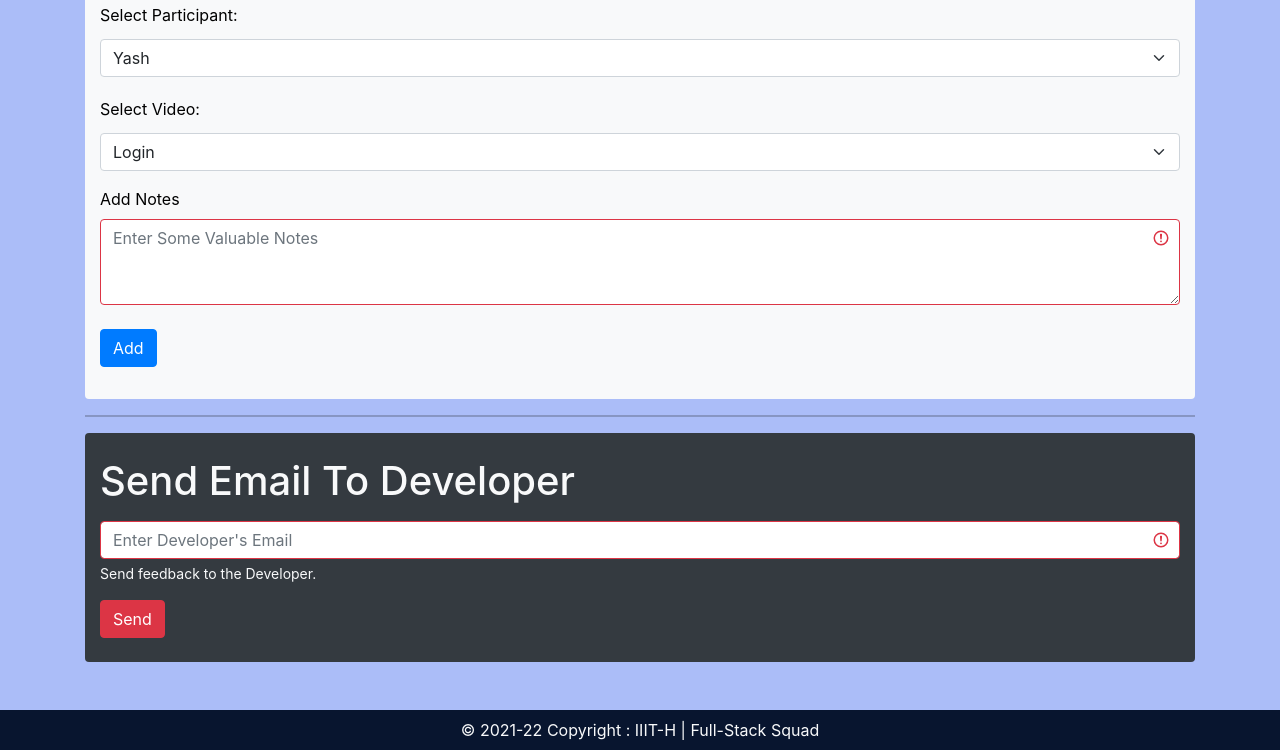
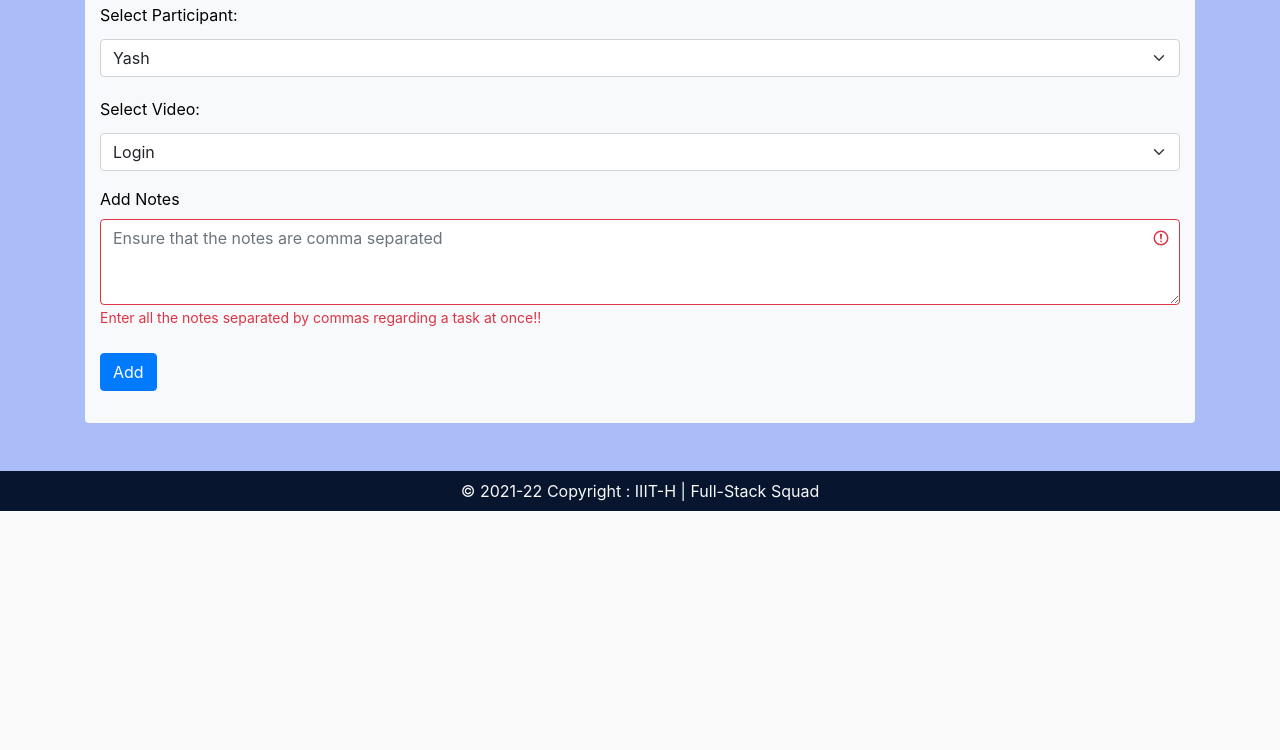
Before and after one commit to Jeevesh-Joshi/Mobile-Usability-Evaluation-Suite, a Django app: page /testing in a window 1280 px wide. Shown: the part 805-1555 px from the top of the page. After the commit the page ends 1316 px from the top, so only its background shows below. Run offline with Django 3.2, Linux system fonts and the light colour scheme; data comes from the database, SQL or seed files in the repository; both versions use the stored data as it was after the commit; some libraries are stand-ins or nearby versions.

Commit message:
Testing debugging  and email

```diff
--- a/SSD_project/MUES/recorders.py
+++ b/SSD_project/MUES/recorders.py
@@ -8,7 +8,7 @@ class RecordingThread (threading.Thread):
         self.isRunning = True
         self.cap = camera
         fourcc = cv2.VideoWriter_fourcc(*'MJPG')
-        path = "MUES/static/Recordings/"+vname+".avi"
+        path = "MUES/static/Recordings/"+vname+".mp4"
         self.out = cv2.VideoWriter(path,fourcc, 20.0, (640,480))
 
     def run(self):
--- a/SSD_project/MUES/static/MUES/JS/reorder.js
+++ b/SSD_project/MUES/static/MUES/JS/reorder.js
@@ -55,8 +55,8 @@ buttonStop.onclick = function() {
             // enable download link
             video_name = token1+"_"+token2;
             downloadLink.innerHTML = "Save";
-            // downloadLink.href = "/static/video_name.avi";
-            downloadLink.href = `/static/Recordings/${video_name}.avi`;
+            // downloadLink.href = "/static/video_name.mp4";
+            downloadLink.href = `MUES/static/Recordings/${video_name}.mp4`;
         }
     }
     xhr.open("POST", "/record_status");
--- a/SSD_project/MUES/templates/MUES/base.html
+++ b/SSD_project/MUES/templates/MUES/base.html
@@ -53,9 +53,12 @@
                         <li class="nav-item">
                             <a class="nav-link" href="{% url 'testing' %}">Testing</a>
                         </li>
+                        <li class="nav-item">
+                            <a class="nav-link" href="{% url 'mail' %}">Send Mail</a>
+                        </li>
                     </ul>
                     <span class="nav-item">
-                        <a class="nav-link text-danger px-0" href="/../admin">Admin</a>
+                        <a target="_blank" class="nav-link text-danger px-0" href="/../admin">Admin</a>
                     </span>
                 </div>
             </div>
--- a/SSD_project/MUES/templates/MUES/load_testingvideos.html
+++ b/SSD_project/MUES/templates/MUES/load_testingvideos.html
@@ -1,5 +1,6 @@
 {% for v in video %}
-<iframe width="100%" height="500" src="{{v.path}}" frameborder="0"
+<!-- <iframe width="100%" height="500" src={{v.path}} frameborder="0"
     allow="accelerometer; autoplay; clipboard-write; encrypted-media; gyroscope; picture-in-picture"
-    allowfullscreen></iframe>
+    allowfullscreen></iframe> -->
+    <li>{{v.path}}</li>
 {% endfor %}
--- a/SSD_project/MUES/templates/MUES/testing.html
+++ b/SSD_project/MUES/templates/MUES/testing.html
@@ -9,11 +9,12 @@
             <!-- <video width="100%" height="500" controls>
                     <source src="https://www.youtube.com/embed/hwS8NIh-g0Y" type="video/mp4">
                 </video> -->
-            <iframe width="100%" height="500" src="https://www.youtube.com/embed/jTddky8cpsM" frameborder="0"
+            <iframe width="100%" height="500" src="MUES/../static/Recordings/file_example_MP4_640_3MG.mp4" frameborder="0"
                 allow="accelerometer; autoplay; clipboard-write; encrypted-media; gyroscope; picture-in-picture"
                 allowfullscreen></iframe>
         </div>
-        <form id="recDetails" class="my-4" u-names-url="{% url 'ajax_load_utasks' %}" video-path-url="{% url 'ajax_load_videos' %}">
+        <form action="testing" method="post" id="recDetails" class="my-4" u-names-url="{% url 'ajax_load_utasks' %}" video-path-url="{% url 'ajax_load_videos' %}">
+            {% csrf_token %}
             <div class="mb-3">
                 <label class="py-1" for="Select_participant">Select Participant:</label>
                 <select id="uname" name="selected_user" class="form-select" required aria-label="select example">
@@ -30,22 +31,11 @@
             </div>
             <div class="mb-3">
                 <label for="exampleFormControlTextarea1" class="form-label">Add Notes</label>
-                <textarea placeholder="Enter Some Valuable Notes" class="form-control is-invalid"
+                <textarea name="problems" placeholder="Ensure that the notes are comma separated" class="form-control is-invalid"
                     id="exampleFormControlTextarea1" rows="3" required></textarea>
+                <p><small class="text-danger">Enter all the notes separated by commas regarding a task at once!!</small></p>
             </div>
             <input class="mt-2 btn btn-primary" type="submit" value="Add">
-        </form>
-    </div>
-    <hr>
-    <div class="container bg-dark text-light py-4 rounded">
-        <form action="" class="was-validated">
-            <label for="exampleInputEmail1" class="form-label">
-                <h1>Send Email To Developer</h1>
-            </label>
-            <input type="email" class="form-control" id="exampleInputEmail1" aria-describedby="emailHelp"
-                placeholder="Enter Developer's Email" required>
-            <div id="emailHelp" class="form-text text-light">Send feedback to the Developer.</div>
-            <input class="mt-3 btn btn-danger" type="submit" value="Send">
         </form>
     </div>
 </div>
@@ -54,10 +44,15 @@
 <script src="https://code.jquery.com/jquery-3.3.1.min.js"></script>
 <script>
     let user = $('#uname');
-    let url = $("#recDetails").attr("u-names-url");
-    let uid = $(uname).val();  // get the selected programming ID from the HTML input
+    let task = $('#utasks');
+    let url1 = $("#recDetails").attr("u-names-url");
+    let url2 = $("#recDetails").attr("video-path-url");
+    let uid = $(user).val();  // get the selected programming ID from the HTML input
+    let tid = $(task).val();
+    console.log("data here ",uid,tid);
+    console.log(task);
     $.ajax({                       // initialize an AJAX request
-        url: url,                    // set the url of the request (= localhost:8000/load-courses/)
+        url: url1,                    // set the url of the request (= localhost:8000/load-courses/)
         data: {
             'uid': uid       // add the programming id to the GET parameters
         },
@@ -66,11 +61,23 @@
         }
     });
 
+    // $.ajax({                       // initialize an AJAX request
+    //     url: url2,                    // set the url of the request (= localhost:8000/load-courses/)
+    //     data: {
+    //         'uid': uid,
+    //         'tid': tid        // add the programming id to the GET parameters
+    //     },
+    //     success: function (data) {   // `data` is the return of the `load_courses` view function
+    //         $("#vplay").html(data);  // replace the contents of the course input with the data that came from the server
+    //     }
+    // });
+
+
     $("#uname").change(function () {
-        let url = $("#recDetails").attr("u-names-url");  // get the url of the `load_courses` view
-        let uid = $(uname).val();  // get the selected programming ID from the HTML input
+        url1 = $("#recDetails").attr("u-names-url");  // get the url of the `load_courses` view
+        uid = $(user).val();  // get the selected programming ID from the HTML input
         $.ajax({                       // initialize an AJAX request
-            url: url,                    // set the url of the request (= localhost:8000/load-courses/)
+            url: url1,                    // set the url of the request (= localhost:8000/load-courses/)
             data: {
                 'uid': uid        // add the programming id to the GET parameters
             },
@@ -81,11 +88,11 @@
     });
 
     $("#utasks").change(function () {
-        let url = $("#recDetails").attr("video-path-url");  // get the url of the `load_courses` view
-        let uid = $(uname).val();  // get the selected programming ID from the HTML input
-        let tid = $(utasks).val();  // get the selected programming ID from the HTML input
+        url2 = $("#recDetails").attr("video-path-url");  // get the url of the `load_courses` view
+        uid = $(user).val();  // get the selected programming ID from the HTML input
+        tid = $(task).val();  // get the selected programming ID from the HTML input
         $.ajax({                       // initialize an AJAX request
-            url: url,                    // set the url of the request (= localhost:8000/load-courses/)
+            url: url2,                    // set the url of the request (= localhost:8000/load-courses/)
             data: {
                 'uid': uid,
                 'tid': tid        // add the programming id to the GET parameters
--- a/SSD_project/MUES/urls.py
+++ b/SSD_project/MUES/urls.py
@@ -12,6 +12,8 @@ urlpatterns = [
     path("recording", views.recording, name='recording'),
     path('load_utasks', views.load_utasks, name='ajax_load_utasks'),
 
+    path('send_mail', views.send_mail, name='mail'),
+
     path("camera", views.camera, name='camera'),
     path("record_status", views.record_status, name='record_status'),
     path("video_viewer", views.video_viewer, name='video_viewer'),
--- a/SSD_project/MUES/views.py
+++ b/SSD_project/MUES/views.py
@@ -90,25 +90,32 @@ def testing(request):
 
     if request.method == 'GET':
         return render(request,"MUES/testing.html",data)
-    else:
-        # name = request.POST.get('username','default')
-        # age = request.POST.get('userage','default')
-        # gender = request.POST.get('gender','default')
-        # tasks = request.POST.getlist('tasks','default')
-        # # tasksdb = Tasks.objects.filter(id__in=tasks)
-        # user = Users(name=name,age=age,gender=gender)
+    elif request.method == 'POST':
+        uid = request.POST.get('selected_user','default')
+        problems = request.POST.get('problems','default')
+        # user = Users.objects.filter(id==uid)
+        # user.problems = problems
         # user.save()
-        # user.tasks.add(*tasks)
+        print("here")
+        print(uid,problems)
         return render(request,"MUES/testing.html",data)
 
 def load_videos(request):
     u_id = request.GET.get('uid')
     t_id = request.GET.get('tid')
-    print(Videos.objects.all()[0])
     video = Videos.objects.filter(user__id=u_id,task__id=t_id)
-    print(video)
     data = {"video":video}
     return render(request, 'MUES/load_testingvideos.html', data)
+
+def send_mail(request):
+    projects = Projects.objects.all()
+    data = {"projects":projects}
+    if request.method == "GET":
+        return render(request, 'MUES/send_mail.html',data)
+    else:
+        print("here")
+        return render(request, 'MUES/send_mail.html',data)
+
 # /////////////////////////////////
 
 def camera(request):
@@ -132,7 +139,7 @@ def record_status(request):
         else:
             video_camera.stop_record()
             print(jsons)
-            path = "MUES/static/Recordings/"+jsons["vname"]+".avi"
+            path = "MUES/static/Recordings/"+jsons["vname"]+".mp4"
             user = Users.objects.filter(id=jsons["uid"])[0]
             task = Tasks.objects.filter(id=jsons["tid"])[0]
             video = Videos(user=user,task=task,path=path)
```
Also changed, not shown: SSD_project/MUES/templates/MUES/send_mail.html (added, +23 -0 lines), SSD_project/db.sqlite3, 4 other files.
